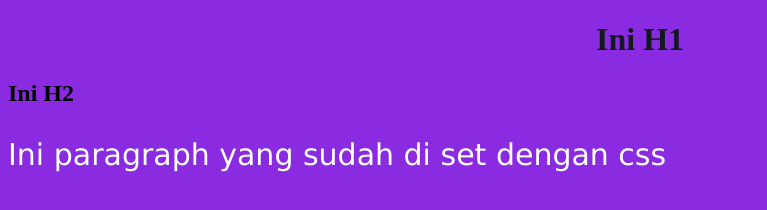
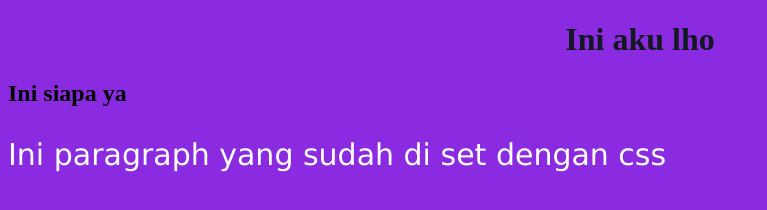
Before and after one commit to ararakimochiyea/ararakimochiyea.github.io, a plain HTML site: page styles.html in a window 1280 px wide. Shown: the whole page, without its empty margins (0-767 px from the left). Drawn offline with Linux system fonts and the light colour scheme.

Commit message:
Update styles.html

```diff
--- a/styles.html
+++ b/styles.html
@@ -17,8 +17,8 @@
     </style>
 </head>
 <body>
-    <H1>Ini H1 </H1>
-    <h2>Ini H2 </h2>
+    <H1>Ini aku lho </H1>
+    <h2>Ini siapa ya </h2>
     <p>Ini paragraph yang sudah di set dengan css</p>
 </body>
 </html>
```
